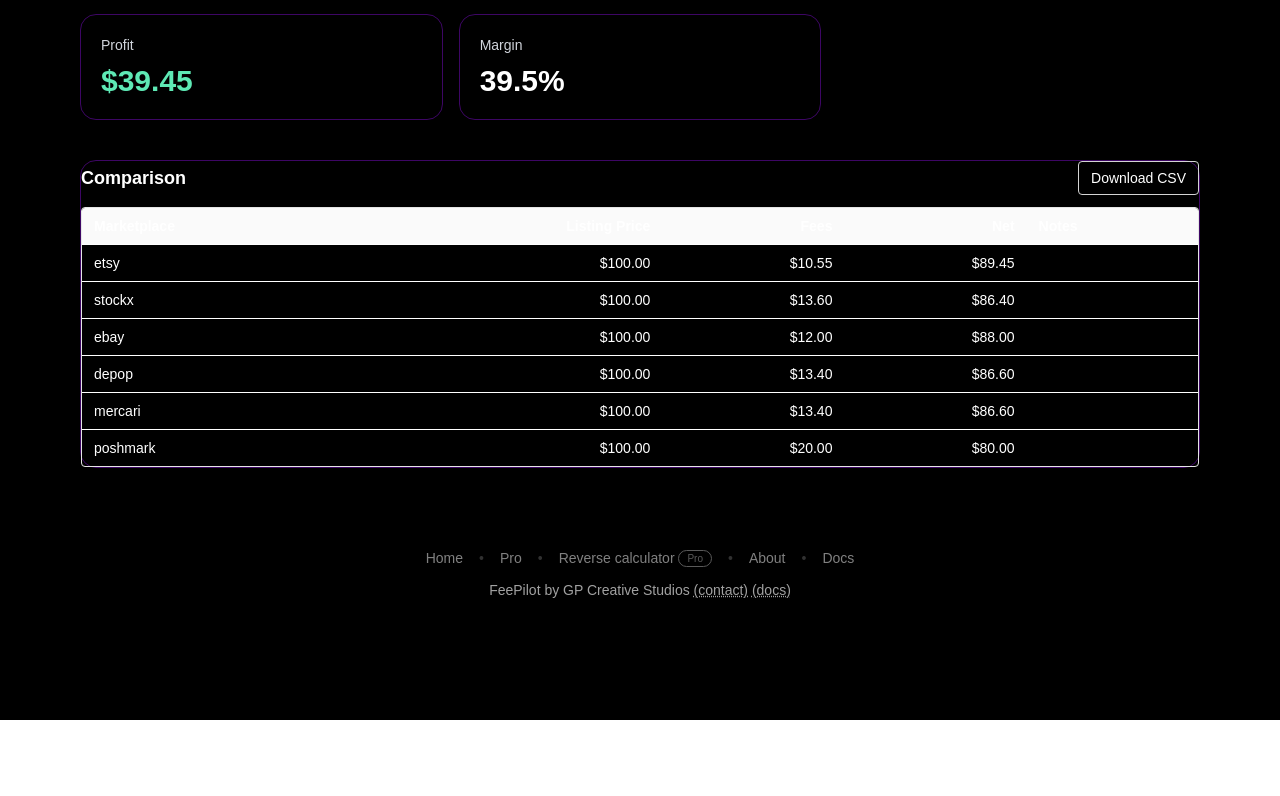
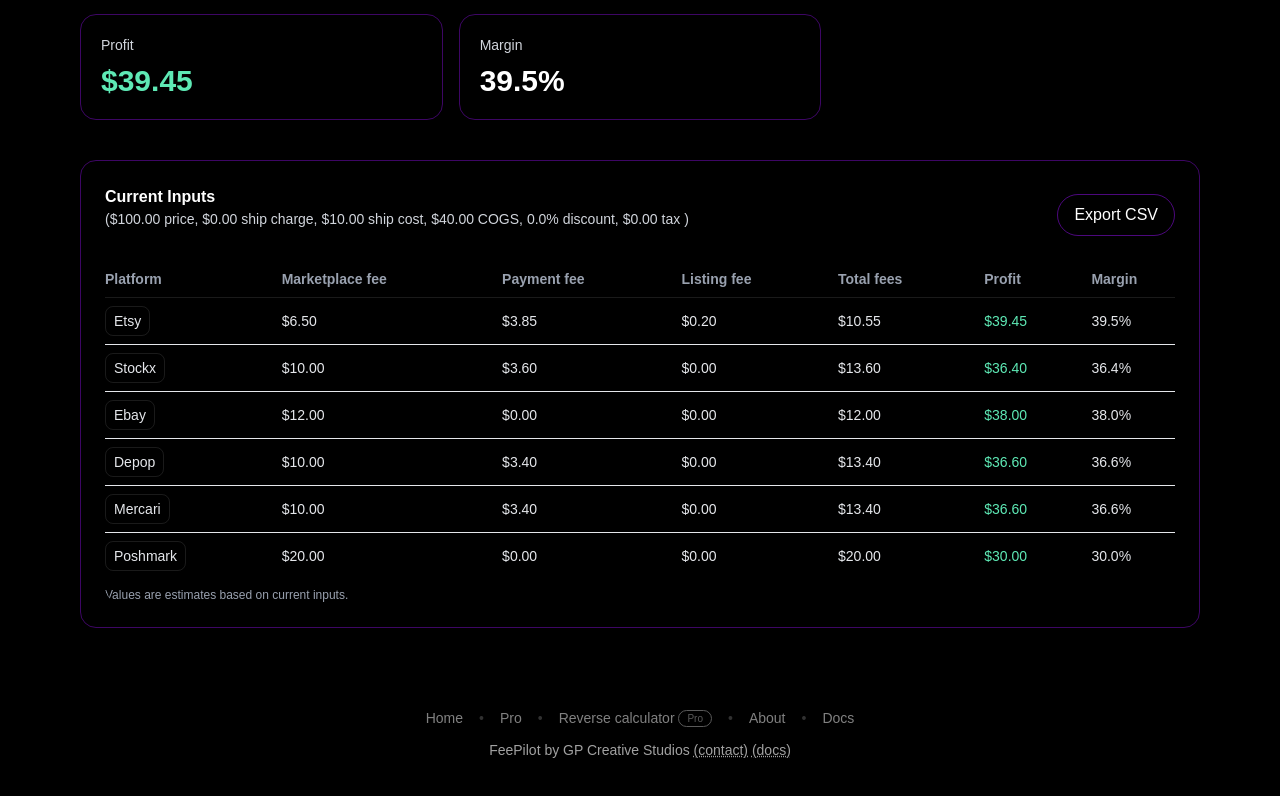
Before and after one commit to gpcreativestudios2018/FeePilot, a Next.js app: page / in a window 1280 px wide. Shown: the part 686-1482 px from the top of the page. Before the commit the page ends 1406 px from the top, so only its background shows below. Built offline with nearby package versions, Linux system fonts and the light colour scheme; no server answers.

Commit message:
revert: restore original ComparisonTableSection to fix table UI

```diff
--- a/src/app/components/ComparisonTableSection.tsx
+++ b/src/app/components/ComparisonTableSection.tsx
@@ -1,10 +1,12 @@
 'use client';
 
-import * as React from 'react';
-import type { FC } from 'react';
-import { track } from '@/lib/analytics';
+import React from 'react';
+import CurrentInputs from './CurrentInputs';
+import { cx, formatMoneyWithParens } from '../../lib/format';
+import { downloadCsv } from '@/lib/csv';
+import type { PlatformKey } from '@/data/fees';
 
-type Inputs = {
+type InputsLite = {
   price: number;
   shipCharge: number;
   shipCost: number;
@@ -13,181 +15,175 @@ type Inputs = {
   tax: number;
 };
 
-export type ComparisonRow = {
-  marketplace: string;
-  listingPrice: number;
-  fees: number;
-  net: number;
-  notes?: string;
+type Row = {
+  platform: PlatformKey;
+  profit: number;
+  marginPct: number;
+  marketplaceFee: number;
+  paymentFee: number;
+  listingFee: number;
+  totalFees: number;
 };
 
-type ComparisonEntry = {
-  platform: string;         // e.g., 'etsy'
-  displayName?: string;     // optional pretty name
-  listingPrice?: number;    // optional per-platform listing price
-  fees?: number;            // total fees for this platform
-  totalFees?: number;       // alt name often used
-  net?: number;             // payout after fees
-  payout?: number;          // alt name often used
-  notes?: string;
-};
+export default function ComparisonTableSection({
+  className,
+  isLight,
+  inputs,
+  comparison,
+}: {
+  className?: string;
+  isLight: boolean;
+  inputs: InputsLite;
+  comparison: Row[];
+}) {
+  const border = isLight ? 'border-purple-800/70' : 'border-white/10';
+  const headText = isLight ? 'text-gray-800' : 'text-gray-200';
+  const bodyText = isLight ? 'text-gray-800' : 'text-gray-200';
+  const subtle = isLight ? 'text-gray-600' : 'text-gray-400';
 
-export type ComparisonTableSectionProps = {
-  className?: string;
-  heading?: string;
+  // Gate dynamic classes to avoid SSR/client className mismatches
+  const [mounted, setMounted] = React.useState(false);
+  React.useEffect(() => setMounted(true), []);
 
-  /** Props used by HomeClient */
-  isLight?: boolean;
-  inputs?: Inputs;
-  comparison?: ComparisonEntry[];
+  const onExportCsv = React.useCallback(() => {
+    const rows: (string | number)[][] = [
+      [
+        'Platform',
+        'Marketplace fee',
+        'Payment fee',
+        'Listing fee',
+        'Total fees',
+        'Profit',
+        'Margin %',
+      ],
+      ...comparison.map((r) => [
+        r.platform[0].toUpperCase() + r.platform.slice(1),
+        r.marketplaceFee.toFixed(2),
+        r.paymentFee.toFixed(2),
+        r.listingFee.toFixed(2),
+        r.totalFees.toFixed(2),
+        r.profit.toFixed(2),
+        r.marginPct.toFixed(1),
+      ]),
+    ];
 
-  /** Back-compat: direct rows (older call sites) */
-  rows?: ComparisonRow[];
-};
+    const nameBits = [
+      `price-${inputs.price}`,
+      `shipCharge-${inputs.shipCharge}`,
+      `shipCost-${inputs.shipCost}`,
+      `cogs-${inputs.cogs}`,
+      `disc-${inputs.discountPct}`,
+      `tax-${inputs.tax}`,
+    ].join('_');
 
-const numberToMoney = (n: number) =>
-  Intl.NumberFormat(undefined, { style: 'currency', currency: 'USD' }).format(n ?? 0);
-
-const coalesceRows = (props: ComparisonTableSectionProps): ComparisonRow[] => {
-  if (props.rows && props.rows.length) return props.rows;
-
-  const { comparison = [], inputs } = props;
-  const baseListing = inputs?.price ?? 0;
-
-  return comparison.map((c) => {
-    const marketplace = c.displayName ?? c.platform ?? '—';
-    const listingPrice = c.listingPrice ?? baseListing;
-
-    // prefer explicit fields, fall back to alternates / simple math
-    const fees = (typeof c.fees === 'number' ? c.fees : undefined)
-      ?? (typeof c.totalFees === 'number' ? c.totalFees : undefined)
-      ?? 0;
-
-    const net = (typeof c.net === 'number' ? c.net : undefined)
-      ?? (typeof c.payout === 'number' ? c.payout : undefined)
-      ?? (listingPrice - fees);
-
-    return {
-      marketplace,
-      listingPrice,
-      fees,
-      net,
-      notes: c.notes,
-    };
-  });
-};
-
-const buildCsv = (rows: ComparisonRow[]) => {
-  const header = [
-    'Marketplace',
-    'Listing Price (USD)',
-    'Fees (USD)',
-    'Net (USD)',
-    'Notes',
-  ];
-
-  const lines = rows.map((r) => [
-    r.marketplace,
-    r.listingPrice.toFixed(2),
-    r.fees.toFixed(2),
-    r.net.toFixed(2),
-    r.notes ?? '',
-  ]);
-
-  const all = [header, ...lines]
-    .map((cols) =>
-      cols
-        .map((c) => {
-          const s = String(c);
-          if (/[",\n]/.test(s)) return `"${s.replace(/"/g, '""')}"`;
-          return s;
-        })
-        .join(',')
-    )
-    .join('\n');
-
-  return all;
-};
-
-const downloadTextFile = (filename: string, contents: string) => {
-  const blob = new Blob([contents], { type: 'text/csv;charset=utf-8' });
-  const url = URL.createObjectURL(blob);
-  const a = document.createElement('a');
-  a.href = url;
-  a.download = filename;
-  document.body.appendChild(a);
-  a.click();
-  a.remove();
-  URL.revokeObjectURL(url);
-};
-
-export const ComparisonTableSection: FC<ComparisonTableSectionProps> = ({
-  className,
-  heading = 'Comparison',
-  ...rest
-}) => {
-  const derivedRows = React.useMemo(() => coalesceRows(rest), [rest]);
-  const hasRows = derivedRows.length > 0;
-
-  const handleDownloadCsv = React.useCallback(() => {
-    track('Download CSV', { rows: derivedRows.length });
-
-    const csv = buildCsv(derivedRows);
-    const timestamp = new Date().toISOString().slice(0, 19).replace(/[:T]/g, '-');
-    downloadTextFile(`fee-pilot-comparison-${timestamp}.csv`, csv);
-  }, [derivedRows]);
+    downloadCsv(`feepilot_comparison_${nameBits}.csv`, rows);
+  }, [comparison, inputs]);
 
   return (
-    <section className={className} suppressHydrationWarning>
-      <div className="flex items-center justify-between mb-3">
-        <h2 className="text-lg font-semibold">{heading}</h2>
-        <div className="flex items-center gap-2">
-          <button
-            type="button"
-            onClick={handleDownloadCsv}
-            disabled={!hasRows}
-            className="rounded px-3 py-1.5 text-sm border border-neutral-300 hover:bg-neutral-50 disabled:opacity-50"
-            aria-disabled={!hasRows}
-            title={hasRows ? 'Download CSV' : 'No data to export'}
-          >
-            Download CSV
-          </button>
-        </div>
+    <section className={cx('rounded-2xl p-4 sm:p-6', className)}>
+      <div className="mb-4 flex items-center justify-between gap-3">
+        <CurrentInputs
+          isLight={isLight}
+          className="mb-0"
+          price={inputs.price}
+          shipCharge={inputs.shipCharge}
+          shipCost={inputs.shipCost}
+          cogs={inputs.cogs}
+          discountPct={inputs.discountPct}
+          tax={inputs.tax}
+        />
+
+        {/* Export CSV */}
+        <button
+          type="button"
+          onClick={onExportCsv}
+          className={cx(
+            'shrink-0 rounded-full px-4 py-2 text-base select-none border',
+            isLight
+              ? 'border-purple-800/70 text-black hover:bg-purple-50'
+              : 'border-purple-600/50 text-white hover:bg-white/5'
+          )}
+          aria-label="Export comparison as CSV"
+          title="Export comparison as CSV"
+        >
+          Export CSV
+        </button>
       </div>
 
-      <div className="overflow-x-auto rounded border border-neutral-200">
-        <table className="min-w-full text-sm">
-          <thead className="bg-neutral-50">
-            <tr>
-              <th className="text-left px-3 py-2">Marketplace</th>
-              <th className="text-right px-3 py-2">Listing Price</th>
-              <th className="text-right px-3 py-2">Fees</th>
-              <th className="text-right px-3 py-2">Net</th>
-              <th className="text-left px-3 py-2">Notes</th>
+      <div className="overflow-x-auto rounded-2xl">
+        <table className={cx('w-full text-sm', bodyText)}>
+          <thead className={cx(subtle, headText)}>
+            <tr className="text-left">
+              <th className="py-2 pr-4">Platform</th>
+              <th className="py-2 pr-4">Marketplace fee</th>
+              <th className="py-2 pr-4">Payment fee</th>
+              <th className="py-2 pr-4">Listing fee</th>
+              <th className="py-2 pr-4">Total fees</th>
+              <th className="py-2 pr-4">Profit</th>
+              <th className="py-2 pr-0">Margin</th>
             </tr>
           </thead>
-          <tbody>
-            {derivedRows.map((r, idx) => (
-              <tr key={`${r.marketplace}-${idx}`} className="border-t">
-                <td className="px-3 py-2">{r.marketplace}</td>
-                <td className="px-3 py-2 text-right">{numberToMoney(r.listingPrice)}</td>
-                <td className="px-3 py-2 text-right">{numberToMoney(r.fees)}</td>
-                <td className="px-3 py-2 text-right">{numberToMoney(r.net)}</td>
-                <td className="px-3 py-2">{r.notes ?? ''}</td>
+
+          <tbody className={cx('border-t', border)}>
+            {comparison.map((row) => (
+              <tr key={row.platform} className="border-t first:border-0">
+                <td className="py-2 pr-4">
+                  <span className="inline-flex items-center gap-2">
+                    <span className={cx('rounded-lg border px-2 py-1', border)}>
+                      {row.platform.slice(0, 1).toUpperCase() + row.platform.slice(1)}
+                    </span>
+                  </span>
+                </td>
+
+                <td className="py-2 pr-4">
+                  <span suppressHydrationWarning>
+                    {formatMoneyWithParens(row.marketplaceFee)}
+                  </span>
+                </td>
+                <td className="py-2 pr-4">
+                  <span suppressHydrationWarning>
+                    {formatMoneyWithParens(row.paymentFee)}
+                  </span>
+                </td>
+                <td className="py-2 pr-4">
+                  <span suppressHydrationWarning>
+                    {formatMoneyWithParens(row.listingFee)}
+                  </span>
+                </td>
+                <td className="py-2 pr-4">
+                  <span suppressHydrationWarning>
+                    {formatMoneyWithParens(row.totalFees)}
+                  </span>
+                </td>
+
+                <td
+                  className={cx(
+                    'py-2 pr-4',
+                    mounted && (row.profit < 0 ? 'text-red-500' : isLight ? 'text-emerald-700' : 'text-emerald-300')
+                  )}
+                >
+                  <span suppressHydrationWarning>
+                    {formatMoneyWithParens(row.profit)}
+                  </span>
+                </td>
+
+                <td className="py-2 pr-0">
+                  <span
+                    className={cx(mounted && row.marginPct < 0 && 'text-red-500')}
+                    suppressHydrationWarning
+                  >
+                    {row.marginPct.toFixed(1)}%
+                  </span>
+                </td>
               </tr>
             ))}
-            {!hasRows && (
-              <tr>
-                <td className="px-3 py-6 text-neutral-500" colSpan={5}>
-                  No data yet — adjust inputs to see marketplace comparisons.
-                </td>
-              </tr>
-            )}
           </tbody>
         </table>
+
+        <div className={cx('mt-2 text-xs', subtle)}>
+          Values are estimates based on current inputs.
+        </div>
       </div>
     </section>
   );
-};
-
-export default ComparisonTableSection;
+}
```
